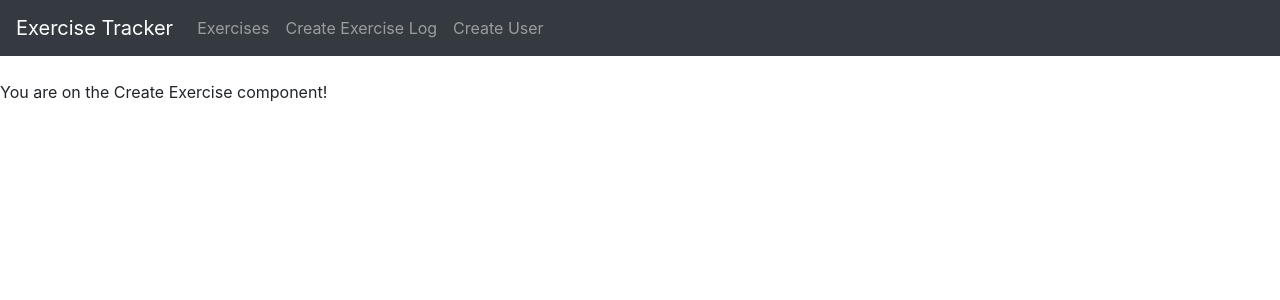
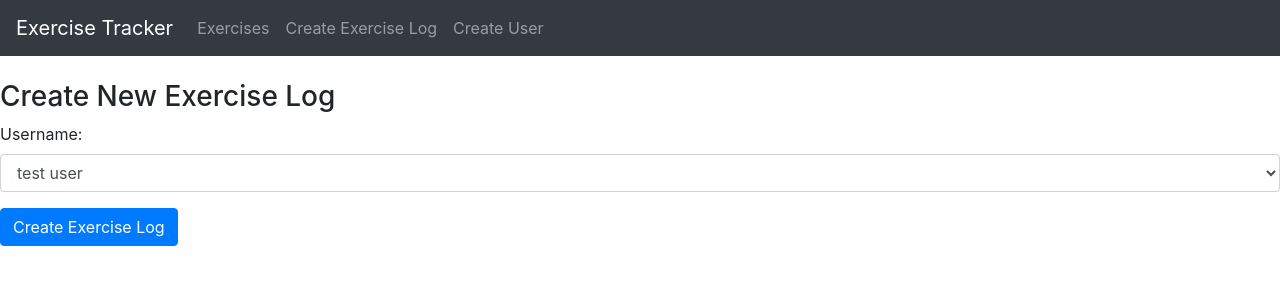
Before and after one commit to konradgryt/mern-exercise-tracker, a React (Create React App) app: page /create in a window 1280 px wide. Shown: the top 300 px of the page. Built offline with nearby package versions, Linux system fonts and the light colour scheme.

Commit message:
Add create new exercise log form

```diff
--- a/src/components/create-exercise.component.js
+++ b/src/components/create-exercise.component.js
@@ -1,10 +1,98 @@
 import React, { Component} from 'react';
 
 export default class CreateExercise extends Component {
+
+  constructor(props) {
+    super(props)
+
+    this.onChangeUserName = this.onChangeUserName.bind(this);
+    this.onChangeDescription = this.onChangeDescription.bind(this);
+    this.onChangeDuration = this.onChangeDuration.bind(this);
+    this.onChangeDate = this.onChangeDate.bind(this);
+    this.onSubmit = this.onSubmit.bind(this);
+
+    this.state = {
+      username: '',
+      description: '',
+      duration: '',
+      date: new Date(),
+      users: []
+    }
+  }
+
+  componentDidMount() {
+    this.setState({
+      users: ['test user'],
+      username: 'test user'
+    })
+  }
+
+  onChangeUserName(e) {
+    this.setState({
+      username: e.target.value
+    })
+  }
+
+  onChangeDescription(e) {
+    this.setState({
+      ...this.state,
+      description: e.target.value
+    })
+  }
+
+  onChangeDuration(e) {
+    this.setState({
+      duration: e.target.value
+    })
+  }
+
+  onChangeDate(date) {
+    this.setState({
+      date: date
+    })
+  }
+
+  onSubmit(e) {
+    e.preventDefault();
+
+    const exercise = {
+      username: this.state.username,
+      description: this.state.description,
+      duration: this.state.duration,
+      date: this.state.date,
+    }
+
+    console.table(exercise);
+
+    window.location = '/';
+  }
+
   render() {
     return(
       <div>
-        <p>You are on the Create Exercise component!</p>
+       <div>
+        <h3>Create New Exercise Log</h3>
+        <form onSubmit={this.onSubmit}>
+          <div className="form-group">
+            <label>Username: </label>
+            <select
+              ref="userInput"
+              required
+              className="form-control"
+              value={this.state.username}
+              onChange={this.onChangeUsername}>
+              {
+                this.state.users.map((user) => {
+                  return (<option key={user} value={user}>{user}</option>)
+                })
+              }
+            </select>
+          </div>
+          <div className="form-group">
+            <input type="submit" value="Create Exercise Log" className="btn btn-primary" />
+          </div>
+        </form>
+       </div>
       </div>
     )
   }
```
